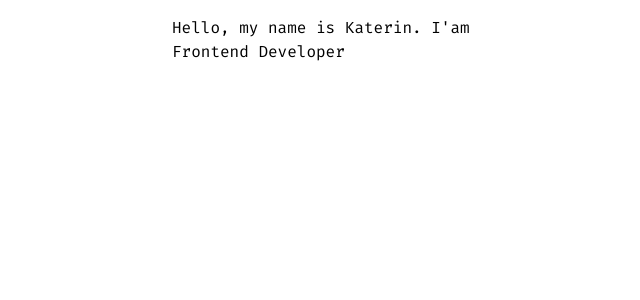
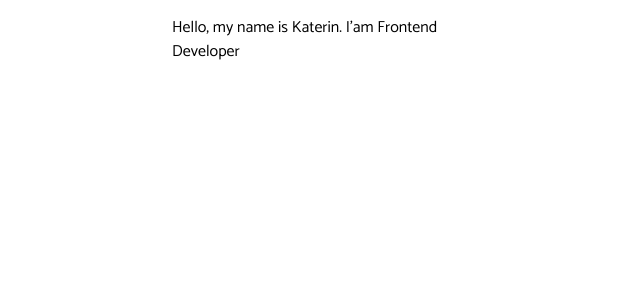
Before and after one commit to CinKat/portafolio, a React (Create React App) app: page / in a window 1280 px wide. Shown: the top 300 px of the page, without its empty margins (304-944 px from the left). Built offline with nearby package versions, Linux system fonts and the light colour scheme.

Commit message:
add fonts

```diff
--- a/src/styles/global.js
+++ b/src/styles/global.js
@@ -80,8 +80,7 @@ export const reset = css`
 `;
 
 export const global = css`
-  @import url('https://fonts.googleapis.com/css2?family=Fira+Code:wght@400;500;700&family=Montserrat:wght@600;700&display=swap');
-
+@import url('https://fonts.googleapis.com/css2?family=Catamaran:wght@300;400;600;700&family=Merriweather+Sans:wght@300;600;700&display=swap');
   body {
     font-family: ${fonts.primary};
     padding: 1rem;
--- a/src/styles/typography.js
+++ b/src/styles/typography.js
@@ -1,4 +1,4 @@
 export const fonts = {
-  primary: `'Fira Code', monospace`,
-  secondary: `'Montserrat', sans-serif`,
+  primary: `'Catamaran', sans-serif`,
+  secondary: `'Merriweather Sans', sans-serif`,
 };
```
Also changed, not shown: src/header.js (added).
